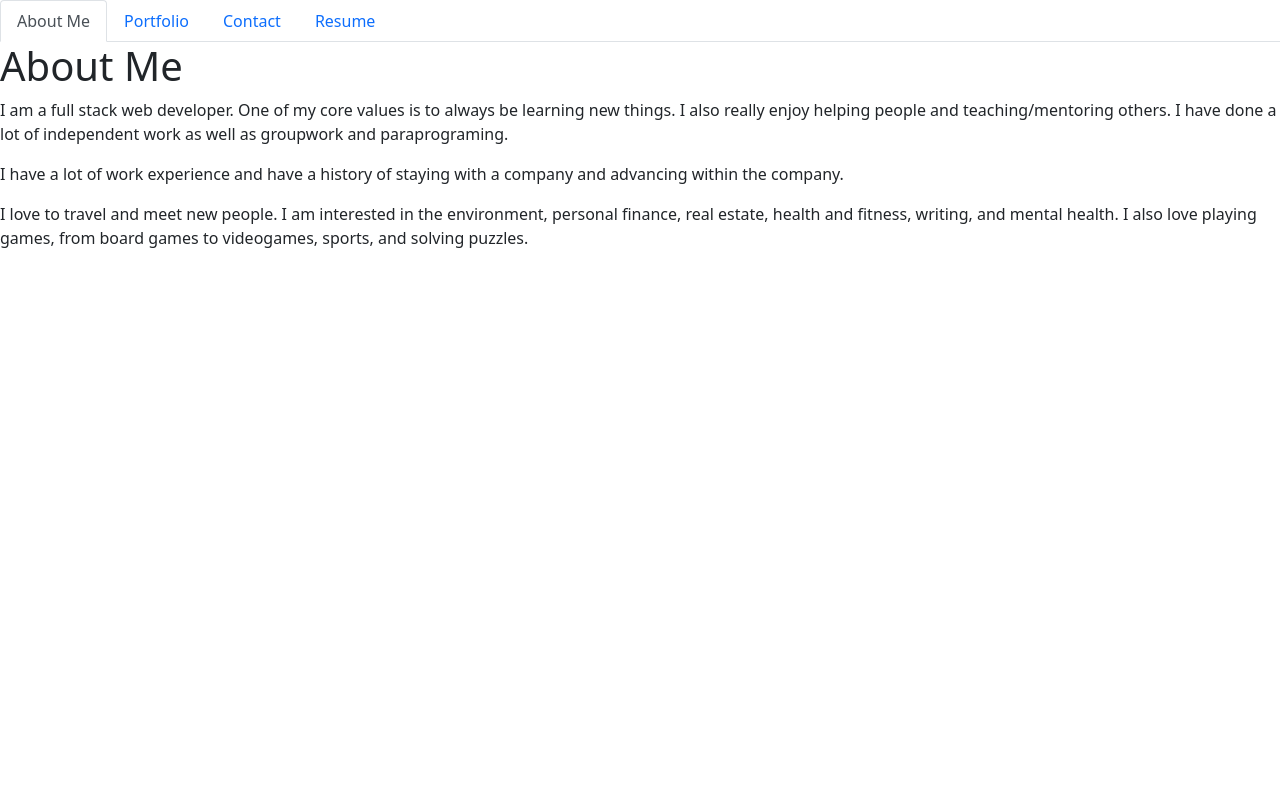
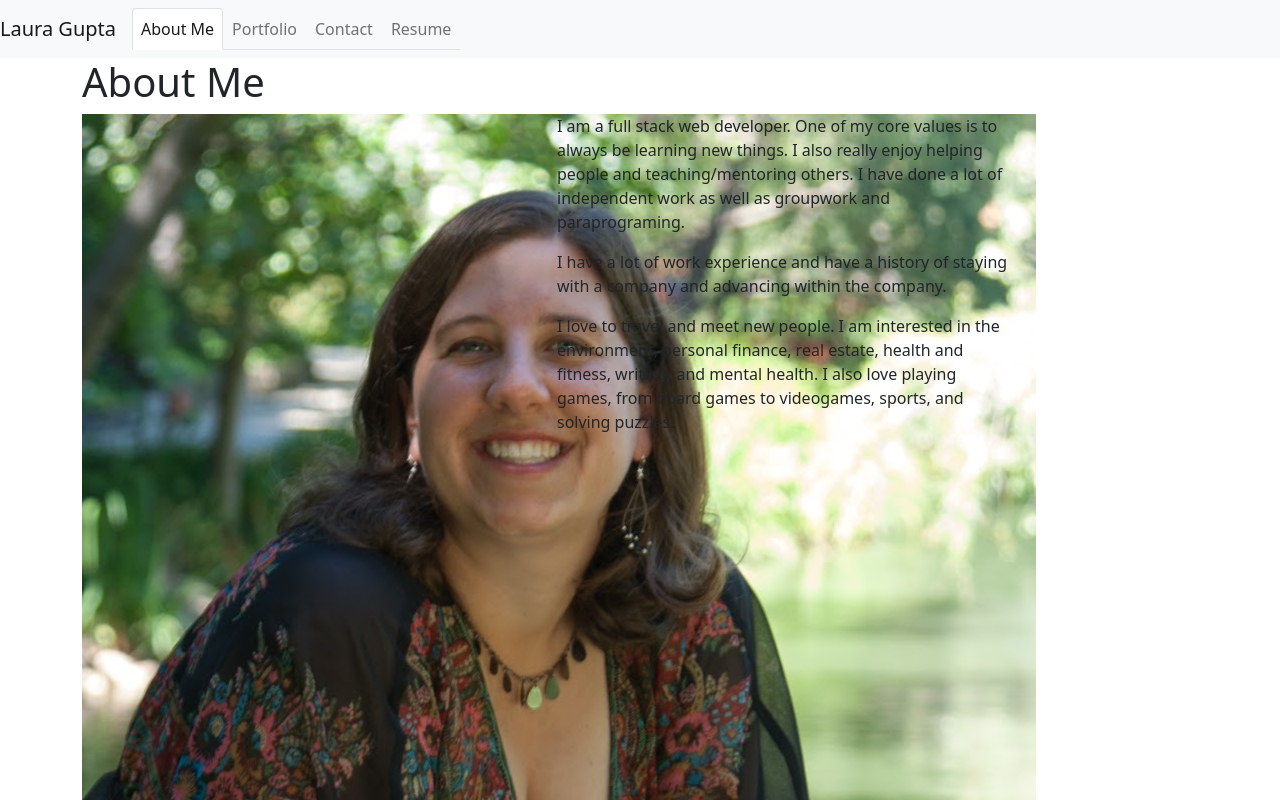
Before and after one commit to lauragupta/lauraReactPortfolio, a React (Create React App) app: page / in a window 1280 px wide. Shown: the top 800 px of the page. Built offline with nearby package versions, Linux system fonts and the light colour scheme.

Commit message:
add header and render navTabs into header and pass props through to navTabs, also add photo to aboutMe and add layout

```diff
--- a/src/App.js
+++ b/src/App.js
@@ -1,6 +1,6 @@
 
 import React, { useState } from 'react';
-import NavTabs from './Components/NavTabs';
+import Header from './Components/Header';
 import AboutMe from './Components/Pages/AboutMe';
 // import Portfolio from './Components/Pages/Portfolio';
 import Contact from './Components/Pages/Contact';
@@ -26,7 +26,7 @@
 
   return (
     <div>
-      <NavTabs currentPage={currentPage} handlePageChange={handlePageChange} />
+      <Header currentPage={currentPage} handlePageChange={handlePageChange} />
       {renderPage()}
     </div>
   );
--- /dev/null
+++ b/src/Components/Header.js
@@ -0,0 +1,21 @@
+import React from 'react';
+import NavTabs from './NavTabs';
+
+function Header(props) {
+
+  return (
+    <nav class="navbar navbar-expand-lg navbar-light bg-light">
+      <a class="navbar-brand" href="#">Laura Gupta</a>
+      <button class="navbar-toggler" type="button" data-toggle="collapse" data-target="#navbarNavAltMarkup" aria-controls="navbarNavAltMarkup" aria-expanded="false" aria-label="Toggle navigation">
+        <span class="navbar-toggler-icon"></span>
+      </button>
+      <div class="collapse navbar-collapse" id="navbarNavAltMarkup">
+        <div class="navbar-nav">
+           <NavTabs currentPage={props.currentPage} handlePageChange={props.handlePageChange} />
+        </div>
+      </div>
+    </nav>
+  );
+}
+
+export default Header;
--- a/src/Components/Pages/AboutMe.js
+++ b/src/Components/Pages/AboutMe.js
@@ -1,9 +1,15 @@
 import React from 'react';
+import photo from '../Pages/Napa-1.jpg';
 
 export default function AboutMe() {
   return (
-    <div>
+    <div class="container">
       <h1>About Me</h1>
+      <div class="row">
+        <div class="col-5">
+          <img src={photo} alt="photo of Laura" />
+        </div>
+        <div class="col-5">
           <p>
             I am a full stack web developer. One of my core values is to always be learning new things. I also really enjoy helping people and teaching/mentoring others. I have done a lot of independent work as well as groupwork and paraprograming.
           </p>
@@ -14,5 +20,7 @@
             I love to travel and meet new people. I am interested in the environment, personal finance, real estate, health and fitness, writing, and mental health. I also love playing games, from board games to videogames, sports, and solving puzzles.
           </p>
         </div>
+      </div>
+    </div>
   );
 }
```
Also changed, not shown: src/Components/Footer.js (added), src/Components/Pages/Napa-1.jpg (renamed from src/Napa-1.jpg). Lines whose indentation alone changed are shown as unchanged.
